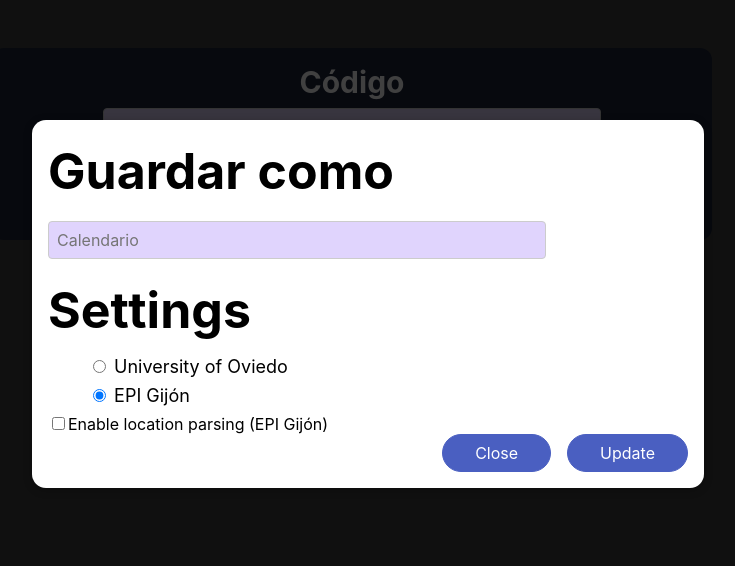
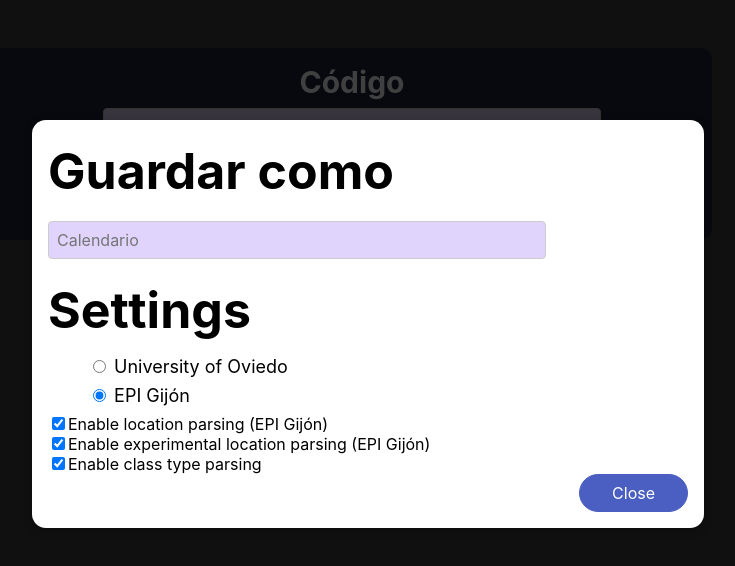
Before and after one commit to Bimo99B9/autoUniCalendar, a React (Create React App) app: page / in a window 1280 px wide. Both pictures are taken after a click on the button "Settings". Shown: the top 566 px of the page, without its empty margins (288-1023 px from the left). Built offline with nearby package versions, Linux system fonts and the light colour scheme.

Commit message:
add checkboxes state in store and render

```diff
--- a/package.json
+++ b/package.json
@@ -39,6 +39,5 @@
       "last 1 firefox version",
       "last 1 safari version"
     ]
-  },
-  "proxy": "http://127.0.0.1:5000"
+  }
 }
--- a/src/components/Form/Form.js
+++ b/src/components/Form/Form.js
@@ -4,6 +4,10 @@ import React from "react";
 
 import SettingsContext from "../../store/settings-context";
 import classes from "./Form.module.css";
+import {
+  DEFAULT_FILENAME,
+  DEFAULT_UNIVERSITY,
+} from "../../store/settings-context";
 
 const Form = (props) => {
   const ctx = React.useContext(SettingsContext);
@@ -40,9 +44,9 @@ const Form = (props) => {
       return;
     }
 
-    console.log("all good");
-
     document.getElementById("form").submit();
+    ctx.saveNameHandler(DEFAULT_FILENAME);
+    ctx.check(DEFAULT_UNIVERSITY);
     codeReset();
   };
 
@@ -65,7 +69,12 @@ const Form = (props) => {
               value={enteredCode}
             />
             {codeHasError && (
-              <p className={classes.error}>El código no es válido.</p>
+              <React.Fragment>
+                <p className={classes.error}>El código no es válido.</p>
+                <p className={classes.error}>
+                  Ejemplo de código: 0000wahqA9h2G43ge6FtEJJAkhH:1d18eurd6
+                </p>
+              </React.Fragment>
             )}
           </div>
           <div>
@@ -76,7 +85,11 @@ const Form = (props) => {
 
       <div className={classes.actions}>
         <HeaderSettingsButton onClick={props.onShowSettings} />
-        <button className="button" disabled={!formIsValid} onClick={formSubmissionHandler}>
+        <button
+          className="button"
+          disabled={!formIsValid}
+          onClick={formSubmissionHandler}
+        >
           Generar
         </button>
       </div>
--- a/src/components/Form/Form.module.css
+++ b/src/components/Form/Form.module.css
@@ -18,6 +18,7 @@
   display: block;
   color: white;
   font-size: 30px;
+  text-align: center;
 }
 
 .form label {
--- a/src/components/Settings/Checkboxes.js
+++ b/src/components/Settings/Checkboxes.js
@@ -1,21 +1,73 @@
-import React, { useState } from "react";
+import React, { useState, useEffect, useContext } from "react";
 
-const Checkboxes = (props) => {
-  const [isChecked, setIsChecked] = useState(false);
+import classes from "./Checkboxes.module.css";
+import SettingsContext from "../../store/settings-context";
 
-  const checkHandler = () => {
-    setIsChecked(!isChecked);
+const Checkboxes = () => {
+  const ctx = useContext(SettingsContext);
+  // const [isCheckedParsing, setIsCheckedParsing] = useState(true);
+  // const [isCheckedExperimental, setIsCheckedExperimental] = useState(true);
+  // const [isClassParsing, setIsClassParsing] = useState(true);
+
+  useEffect(() => {
+    if (ctx.university === "uo") {
+      ctx.parseHandler(false);
+      ctx.experimentalHandler(false);
+      ctx.classParsingHandler(true);
+    } else if (ctx.university === "epi") {
+      ctx.parseHandler(true);
+      ctx.experimentalHandler(true);
+      ctx.classParsingHandler(true);
+    }
+  }, [ctx.university]);
+
+  const checkParsingHandler = () => {
+    ctx.parseHandler(!ctx.parse);
+  };
+
+  const checkExperimentalHandler = () => {
+    ctx.experimentalHandler(!ctx.experimental);
+  };
+
+  const checkClassParsingHandler = () => {
+    ctx.classParsingHandler(!ctx.classParsing);
   };
 
   return (
-    <div>
-      <input
-        type="checkbox"
-        id="checkbox"
-        checked={isChecked}
-        onChange={checkHandler}
-      />
-      <label htmlFor="checkbox">Enable location parsing (EPI Gijón) </label>
+    <div className={classes.overall}>
+      <div>
+        <input
+          type="checkbox"
+          id="location-parsing"
+          checked={ctx.parse}
+          onChange={checkParsingHandler}
+          disabled={ctx.university === "uo"}
+        />
+        <label htmlFor="location-parsing">
+          Enable location parsing (EPI Gijón)
+        </label>
+      </div>
+      <div>
+        <input
+          type="checkbox"
+          id="experimental-parsing"
+          checked={ctx.experimental}
+          onChange={checkExperimentalHandler}
+          disabled={ctx.university === "uo"}
+        />
+        <label htmlFor="experimental-parsing">
+          Enable experimental location parsing (EPI Gijón)
+        </label>
+      </div>
+      <div>
+        <input
+          type="checkbox"
+          id="class-parsing"
+          checked={ctx.classParsing}
+          onChange={checkClassParsingHandler}
+        />
+        <label htmlFor="class-parsing">Enable class type parsing</label>
+      </div>
     </div>
   );
 };
--- /dev/null
+++ b/src/components/Settings/Checkboxes.module.css
@@ -0,0 +1,5 @@
+.overall {
+  display: flex;
+  flex-direction: column;
+  margin-left: 0rem;
+}
--- a/src/components/Settings/Options.js
+++ b/src/components/Settings/Options.js
@@ -10,8 +10,8 @@ const Options = (props) => {
       <div className={classes.options}>
         <h2>Settings</h2>
       </div>
-      <RadioButtons onClick={props.onCheck} />
-      <Checkboxes />
+      <RadioButtons onClick={props.onCheck} university={props.university} />
+      <Checkboxes university={props.university} />
     </React.Fragment>
   );
 };
--- a/src/components/Settings/RadioButtons.js
+++ b/src/components/Settings/RadioButtons.js
@@ -24,7 +24,7 @@ const RadioButtons = (props) => {
               name="university"
               value={x.value}
               onChange={handleChange}
-              defaultChecked={x.value === "epi"}
+              defaultChecked={x.value === props.university}
             />{" "}
             {x.label}
           </label>
--- a/src/components/Settings/Settings.js
+++ b/src/components/Settings/Settings.js
@@ -8,23 +8,20 @@ import SettingsContext from "../../store/settings-context";
 const Settings = (props) => {
   const ctx = React.useContext(SettingsContext);
   // Function for updating script settings
-  const settingsHandler = () => {
-    console.log(ctx.university);
-    console.log(ctx.saveas);
-    console.log("CONFIRMACION");
-  };
+  // const settingsHandler = () => {
+  //   console.log(ctx.university);
+  //   console.log(ctx.saveas);
+  //   console.log("CONFIRMACION");
+  // };
 
   return (
     <Modal onClose={props.onClose}>
       <div className={classes.overall}>
         <Saver onSave={ctx.saveNameHandler} />
-        <Options onCheck={ctx.check} />
+        <Options onCheck={ctx.check} university={ctx.university} />
         <div className={classes.buttons}>
           <button className={classes["button--alt"]} onClick={props.onClose}>
             Close
-          </button>
-          <button className={classes.button} onClick={settingsHandler}>
-            Update
           </button>
         </div>
       </div>
@@ -32,4 +29,10 @@ const Settings = (props) => {
   );
 };
 
+/* <button className={classes.button} onClick={settingsHandler}>
+            Update
+          </button>
+
+          */
+
 export default Settings;
--- a/src/store/settings-context.js
+++ b/src/store/settings-context.js
@@ -1,24 +1,47 @@
 import React, { createContext, useState } from "react";
+
+export const DEFAULT_FILENAME = "Calendario";
+export const DEFAULT_UNIVERSITY = "epi";
 
 const SettingsContext = createContext({
   check: (name) => {},
   university: "",
   saveNameHandler: (name) => {},
   saveas: "",
+  parse: true,
+  experimental: true,
+  classParsing: true,
+  parseHandler: (state) => {},
+  experimentalHandler: (state) => {},
+  classParsingHandler: (state) => {},
 });
 
 export const SettingsProvider = (props) => {
   const [university, setUniversity] = useState("epi");
   const [saveas, setSaveas] = useState("Calendario");
+  // States for checkboxes
+  const [isCheckedParsing, setIsCheckedParsing] = useState(true);
+  const [isCheckedExperimental, setIsCheckedExperimental] = useState(true);
+  const [isClassParsing, setIsClassParsing] = useState(true);
 
   const checkHandler = (name) => {
     setUniversity(name);
-    console.log(name);
   };
 
   const saveNameHandler = (name) => {
     setSaveas(name);
-    console.log(name);
+  };
+
+  const parseHandler = (state) => {
+    setIsCheckedParsing(state);
+  };
+
+  const experimentalHandler = (state) => {
+    setIsCheckedExperimental(state);
+  };
+
+  const classParsingHandler = (state) => {
+    setIsClassParsing(state);
   };
 
   return (
@@ -28,6 +51,12 @@ export const SettingsProvider = (props) => {
         university: university,
         saveNameHandler: saveNameHandler,
         saveas: saveas,
+        parse: isCheckedParsing,
+        experimental: isCheckedExperimental,
+        classParsing: isClassParsing,
+        parseHandler: parseHandler,
+        experimentalHandler: experimentalHandler,
+        classParsingHandler: classParsingHandler,
       }}
     >
       {props.children}
```
Also changed, not shown: 25 other files (tests, documents, lock files or other folders).
